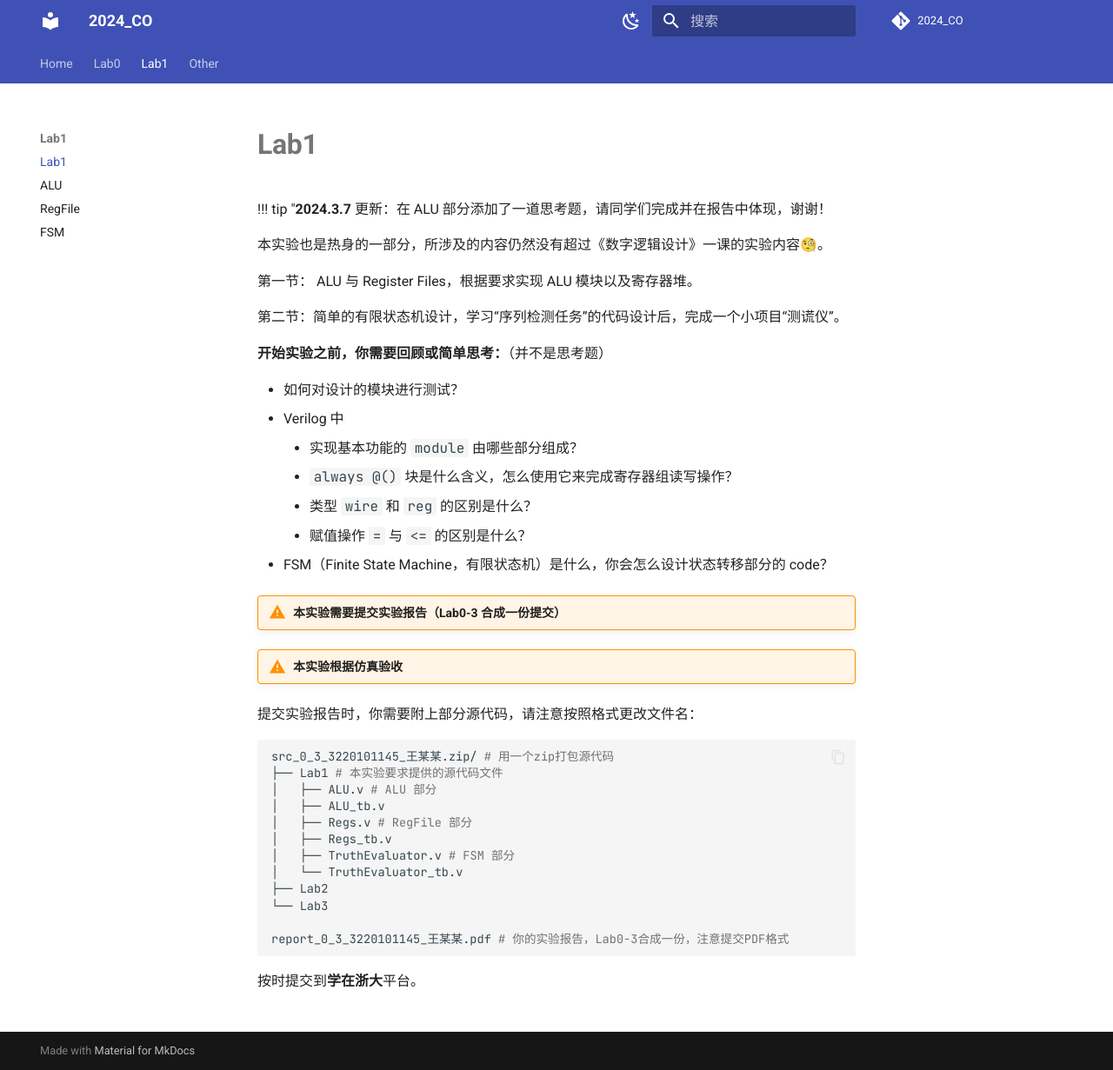
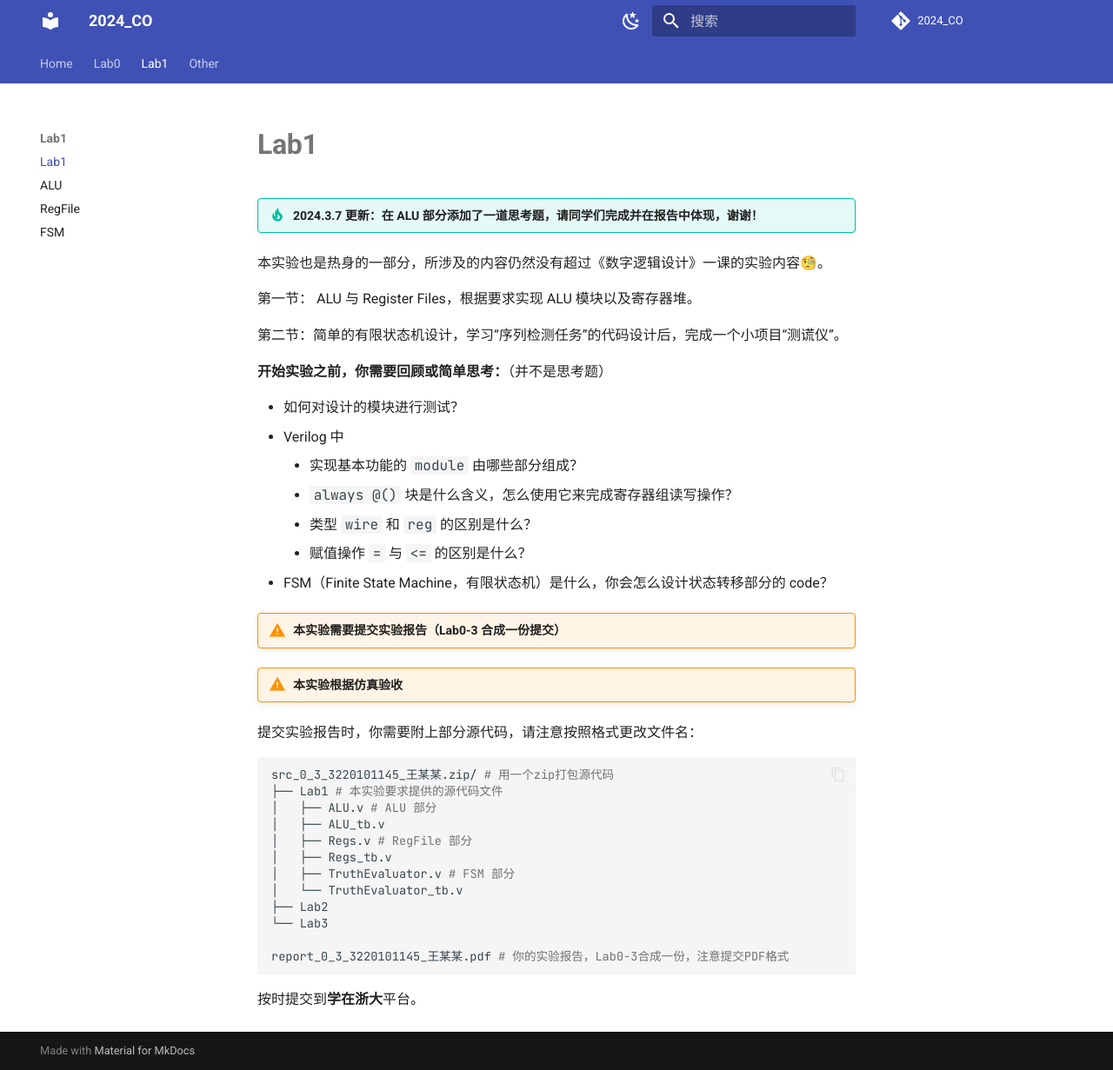
Before and after one commit to Guahao31/2024_CO, an MkDocs documentation site: the page built from docs/Lab1/Lab1.md, in a window 1280 px wide and 1231 px high. Shown: the whole window at 87% size. Built offline with MkDocs 1.6.1 and Material for MkDocs 9.7.7, drawn with Linux system fonts in a browser that asks for light colours; a script that is not in the unit is left out; comment, search, counter and statistics services are not loaded.

Commit message:
fix: lab1 format

```diff
--- a/docs/Lab1/Lab1.md
+++ b/docs/Lab1/Lab1.md
@@ -1,6 +1,6 @@
 # Lab1
 
-!!! tip "**2024.3.7** 更新：在 ALU 部分添加了一道思考题，请同学们完成并在报告中体现，谢谢！
+!!! tip "**2024.3.7** 更新：在 ALU 部分添加了一道思考题，请同学们完成并在报告中体现，谢谢！"
 
 本实验也是热身的一部分，所涉及的内容仍然没有超过《数字逻辑设计》一课的实验内容🧐。
 
```
